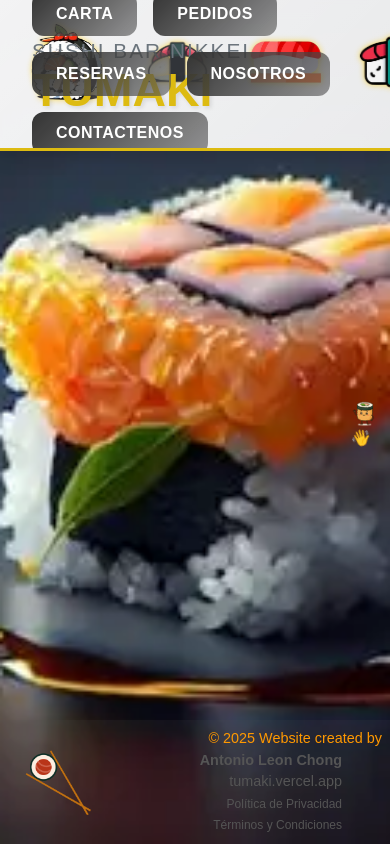
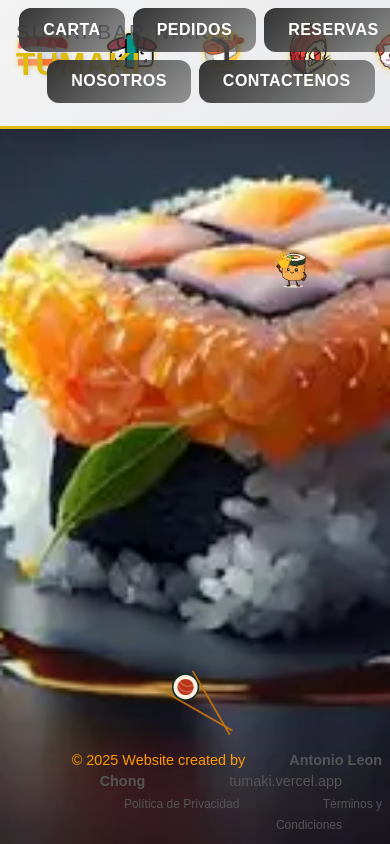
Before and after one commit to tlc3004/tumaki-webSite, a plain HTML site: page index.html in a window 390 px wide. Drawn offline with Linux system fonts and the light colour scheme.

Commit message:
unos queries que me falto

```diff
--- a/CSS/index.css
+++ b/CSS/index.css
@@ -344,3 +344,104 @@ a:hover{
 .producto-card:hover {
   transform: scale(1.03);
 }
+
+
+/* ===== RESPONSIVE DESIGN - TUMAKI STYLE ===== */
+@media (max-width: 768px) {
+  header {
+    flex-direction: column;
+    align-items: center;
+    padding: 1rem;
+    text-align: center;
+  }
+
+  header h1 {
+    font-size: 2.2rem;
+    text-align: center;
+  }
+
+  header h2 {
+    font-size: 1rem;
+  }
+
+  .nav-buttons {
+    position: static;
+    justify-content: center;
+    margin-top: 1rem;
+    flex-wrap: wrap;
+    gap: 0.5rem;
+  }
+
+  .nav-buttons button {
+    width: 100%;
+    font-size: 1rem;
+  }
+
+  .rollito,
+  .saludo {
+    width: 50px;
+    left: 70%;
+    margin-top: 320px;
+  }
+
+  .slider-container {
+    height: 80px;
+  }
+
+  .rollitos {
+    width: 60px;
+    margin: 0 10px;
+  }
+
+  .grid-productos {
+    grid-template-columns: repeat(auto-fit, minmax(150px, 1fr));
+    gap: 1rem;
+    padding: 1rem;
+  }
+
+  .producto-card img {
+    height: 120px;
+  }
+
+  .footer {
+    flex-direction: column;
+    text-align: center;
+    align-items: center;
+    font-size: 0.8rem;
+    padding: 1rem 0.5rem;
+  }
+
+  .footer-content .text {
+    margin-left: 0;
+    text-align: center;
+  }
+
+  .logo-footer {
+    width: 40px;
+    margin-left: 0;
+  }
+
+  .logo {
+    width: 70px;
+    margin-top: 1rem;
+  }
+}
+
+@media (max-width: 480px) {
+  header h1 {
+    font-size: 1.6rem;
+  }
+
+  header h2 {
+    font-size: 0.8rem;
+  }
+
+  .nav-buttons button {
+    padding: 0.5rem 1rem;
+    font-size: 0.9rem;
+  }
+
+  .producto-card img {
+    height: 100px;
+  }
+}
--- a/CSS/style.css
+++ b/CSS/style.css
@@ -305,3 +305,53 @@ a:hover{
   z-index: -3;
   overflow: hidden;
 }
+
+
+
+/* RESPONSIVE FIX — para celulares y tablets */
+@media (max-width: 768px) {
+  header {
+    flex-direction: column;
+    align-items: flex-start;
+    padding: 1rem;
+  }
+
+  .nav-buttons {
+    position: static;
+    justify-content: center;
+    flex-wrap: wrap;
+    margin-top: 1rem;
+    gap: 0.5rem;
+  }
+
+  .nav-buttons button {
+    width: 100%;
+    font-size: 1rem;
+  }
+
+  .slider-rollitos img {
+    width: 50px;
+  }
+
+  .footer-content {
+    flex-direction: column;
+    gap: 0.5rem;
+    text-align: center;
+  }
+
+  .branding h1 {
+    font-size: 2rem;
+  }
+
+  .rollito,
+  .saludo {
+    left: 70%;
+    width: 40px;
+    margin-top: 250px;
+  }
+
+  .logo {
+    width: 60px;
+    margin-top: 1rem;
+  }
+}
--- a/index.html
+++ b/index.html
@@ -94,6 +94,10 @@
     <script src="JS/info.js"></script>
     <script src="JS/contacto.js"></script>
     <script src="JS/index.js"></script>
-    <script src="JS/slider.js"></script>
+    <script src="JS/sliderRolls.js"></script
+    <script src="JS/slider-reservas.js"></script
+    <script src="JS/boleta-pedidos.js"></script>
+    <script src="JS/boleta-reserva-js"></script>
+
 </body>
 </html>
```
